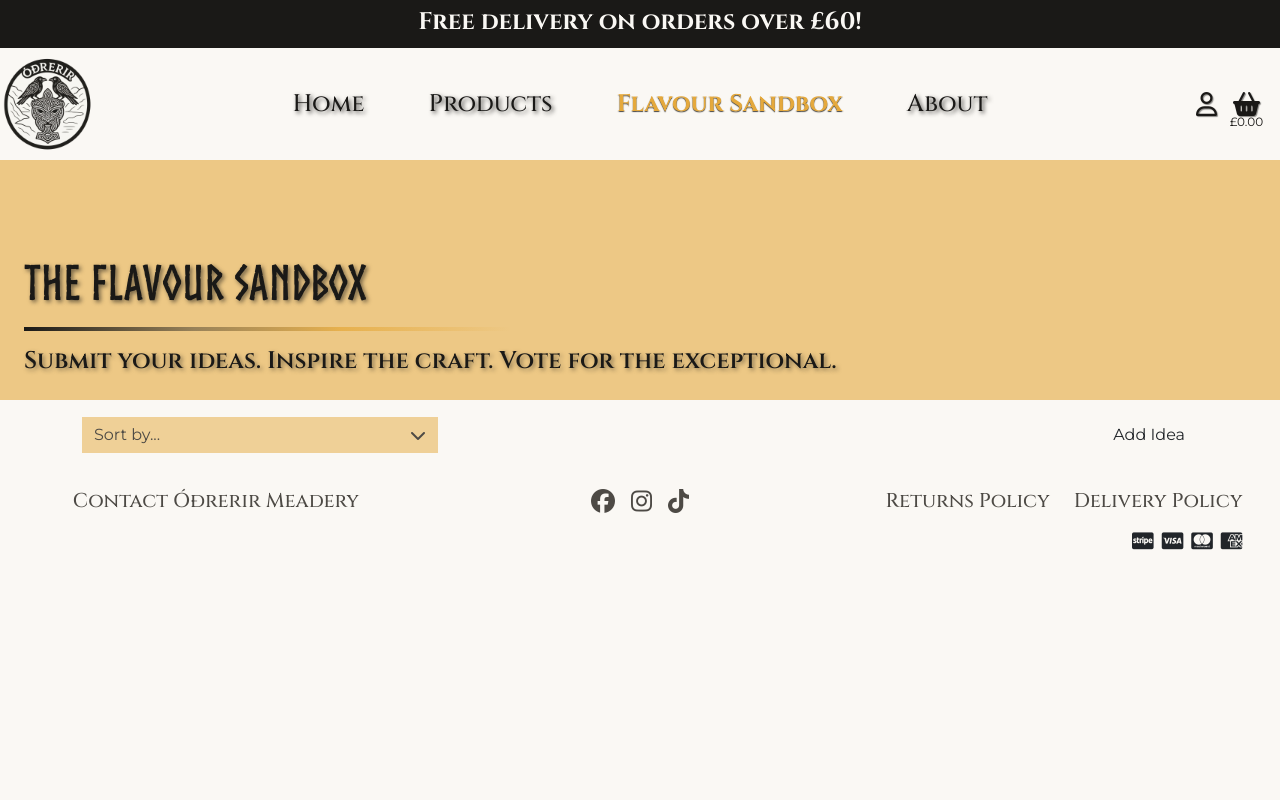
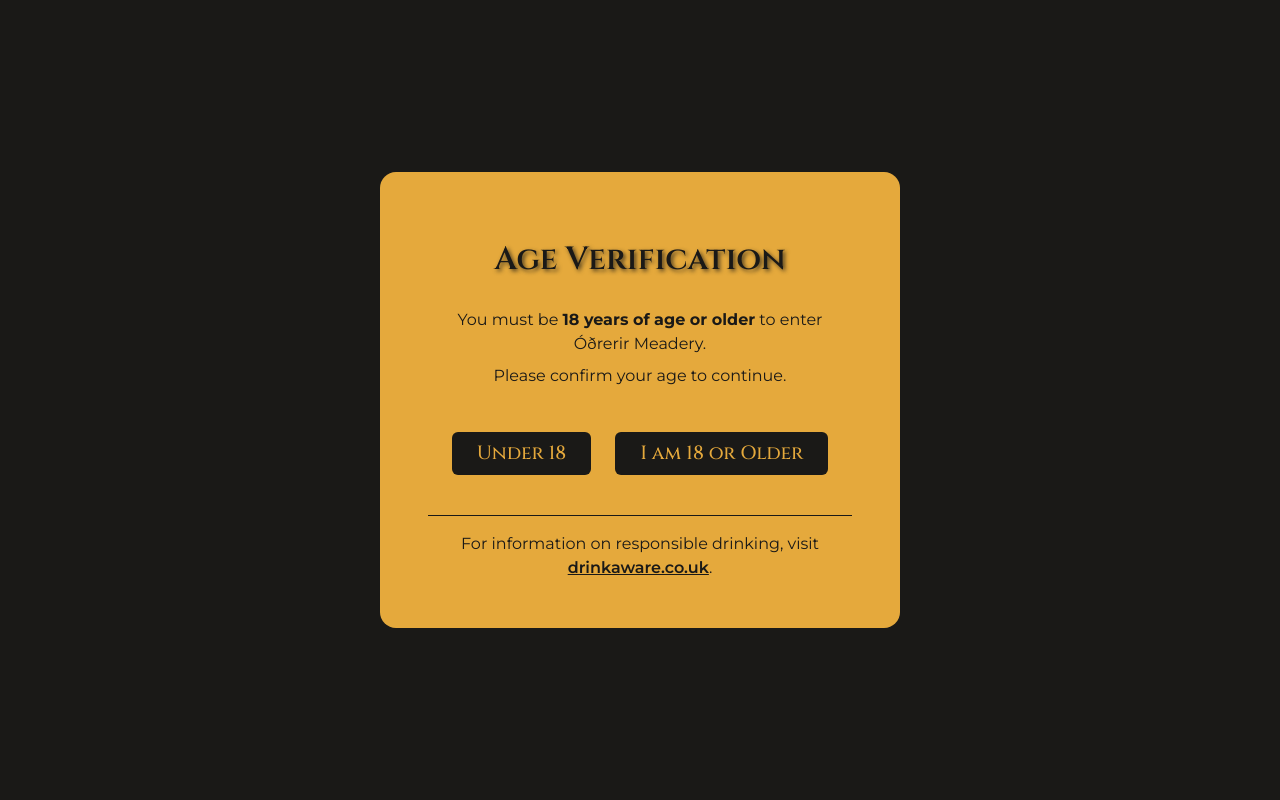
Before and after one commit to edchalk96/odrerir-meadery, a Django app: page /sandbox/ in a window 1280 px wide. Run offline with Django 5.2, Linux system fonts and the light colour scheme; data that the repository does not hold is empty; some libraries are stand-ins or nearby versions.

Commit message:
Added age verification on site visit and content fade in on scroll

```diff
--- a/basket/templates/basket/basket.html
+++ b/basket/templates/basket/basket.html
@@ -17,7 +17,7 @@
     </div>
 </div>
 
-<div class="basket-container container-fluid mt-5 px-md-5 px-1">
+<div class="basket-container container-fluid mt-5 px-md-5 px-1 fade-in-element">
     <div class="row align-items-start g-4">
 
         <!-- Basket Total Section -->
--- a/checkout/templates/checkout/checkout.html
+++ b/checkout/templates/checkout/checkout.html
@@ -16,7 +16,7 @@
     </div>
 </div>
 
-<div class="checkout-container container-fluid mt-5 px-md-5 px-1">
+<div class="checkout-container container-fluid mt-5 px-md-5 px-1 fade-in-element">
     <div class="row align-items-start g-4">
 
         <!-- Checkout Summary Section -->
--- a/checkout/templates/checkout/checkout_success.html
+++ b/checkout/templates/checkout/checkout_success.html
@@ -16,7 +16,7 @@
     </div>
 </div>
 
-<div class="checkout-container container-fluid mt-5 px-md-5 px-1">
+<div class="checkout-container container-fluid mt-5 px-md-5 px-1 fade-in-element">
     <div class="row align-items-start g-4">
 
         <!-- Order Summary Section -->
--- a/flavour_sandbox/templates/flavour_sandbox/flavour_sandbox.html
+++ b/flavour_sandbox/templates/flavour_sandbox/flavour_sandbox.html
@@ -22,7 +22,7 @@
 <div class="container sandbox-ideas-container">
 
     <!-- Sort function & Add Idea-->
-    <div class="row sorting-wrapper mt-3 mb-2 align-items-center justify-content-between">
+    <div class="row sorting-wrapper mt-3 mb-2 align-items-center justify-content-between fade-in-element">
         <div class="col-6 col-md-4">
             <div class="dropdown sort-select-wrapper w-100">
                 <button class="btn dropdown-toggle w-100 text-start d-flex justify-content-between align-items-center" type="button" id="sortDropdown" data-bs-toggle="dropdown" aria-expanded="false">
@@ -89,7 +89,7 @@
     <!-- Sandbox Idea cards -->
     <div class="row" id="sandboxRow">
         {% for idea in sandbox_list %}
-            <div class="col-12 col-md-6 col-lg-3 pb-3 px-3 mt-3">
+            <div class="col-12 col-md-6 col-lg-3 pb-3 px-3 mt-3 fade-in-element">
                 <div class="card product-card h-100 px-4 px-md-0">
                     <div class="card-body d-flex flex-column pb-3 pt-2 px-3">
                         <a href="{% url 'idea_detail' idea.id %}" class="text-decoration-none">
@@ -127,17 +127,17 @@
                 </div>
             </div>
             {% if forloop.counter|divisibleby:1 %}
-                <div class="col-12 d-md-none">
+                <div class="col-12 d-md-none fade-in-element">
                     <hr class="mx-auto">
                 </div>
             {% endif %}
             {% if forloop.counter|divisibleby:2 %}
-                <div class="col-12 d-none d-md-block d-lg-none">
+                <div class="col-12 d-none d-md-block d-lg-none fade-in-element">
                     <hr class="mx-auto">
                 </div>
             {% endif %}
             {% if forloop.counter|divisibleby:4 %}
-                <div class="col-12 d-none d-lg-block ">
+                <div class="col-12 d-none d-lg-block fade-in-element">
                     <hr class="mx-auto">
                 </div>
             {% endif %}
@@ -145,7 +145,7 @@
         {% endfor %}
 
         {% if is_paginated %}
-        <nav aria-label="Page navigation" class="mt-4">
+        <nav aria-label="Page navigation" class="mt-4 fade-in-element">
             <ul class="pagination justify-content-center">
                 {% if page_obj.has_previous %}
                 <li><a href="?page=1{% if sort %}&sort={{ sort }}{% endif %}{% if direction %}&direction={{ direction }}{% endif %}" class="page-link mx-1">&laquo; First</a></li>
--- a/flavour_sandbox/templates/flavour_sandbox/idea_detail.html
+++ b/flavour_sandbox/templates/flavour_sandbox/idea_detail.html
@@ -18,7 +18,7 @@
     </div>
 </div>
 
-<div class="idea-detail-container container-fluid mt-5 px-md-5 px-1">
+<div class="idea-detail-container container-fluid mt-5 px-md-5 px-1 fade-in-element">
     <div class="row align-items-start g-4">
 
         <div class="col-12 col-lg-6 px-3">
@@ -115,7 +115,7 @@
 
 <!-- Comments Section Adapted from Mimir's Index | https://github.com/edchalk96/mimirs_index/ | Credit to Tom Dekan (https://tomdekan.com/articles/comment-threads) for creation of comments thread -->
 
-<div class="container comments-section mt-5">
+<div class="container comments-section mt-5 fade-in-element">
     <div class="row">
         <div class="col-md-12 text-center">
             <h2>Comments</h2>
--- a/products/templates/products/add_product.html
+++ b/products/templates/products/add_product.html
@@ -16,7 +16,7 @@
     </div>
 </div>
 
-<div class="add-product-container container-fluid mt-5 px-md-5 px-1">
+<div class="add-product-container container-fluid mt-5 px-md-5 px-1 fade-in-element">
     <div class="row justify-content-center g-4">
 
         <div class="col-12 col-lg-10 px-3">
--- a/products/templates/products/product_detail.html
+++ b/products/templates/products/product_detail.html
@@ -17,7 +17,7 @@
     </div>
 </div>
 
-<div class="product-detail-container container-fluid mt-5 px-md-5 px-1">
+<div class="product-detail-container container-fluid mt-5 px-md-5 px-1 fade-in-element">
     <div class="row align-items-start g-4">
 
         <div class="col-12 col-lg-6 px-3">
--- a/profiles/templates/profiles/profile.html
+++ b/profiles/templates/profiles/profile.html
@@ -15,14 +15,14 @@
     </div>
 </div>
 
-<div class="profile-container container-fluid mt-5 px-md-5 px-1">
+<div class="profile-container container-fluid mt-5 px-md-5 px-1 fade-in-element">
     <div class="row mb-5">
         <div class="col-12 text-center mx-5">
             <p><i class="fa-solid fa-star ms-1"></i> Please leave a product rating by going to your specific order number link <i class="fa-solid fa-star ms-1"></i></p>
         </div>
     </div>
 
-    <div class="row align-items-start g-4">
+    <div class="row align-items-start g-4 fade-in-element">
 
         <!-- Order History Section -->
         <div class="col-12 col-md-4 order-1 order-md-2 px-3 mb-4 mb-md-0 order-history">
--- a/static/css/base.css
+++ b/static/css/base.css
@@ -61,6 +61,71 @@ header {
     z-index: 1030;
     position: sticky;
     top: calc(-1 * var(--promo-height));
+}
+
+.fade-in-element {
+    opacity: 0;
+    transform: translateY(20px);
+    transition: opacity 0.6s ease-out, transform 0.6s ease-out;
+    will-change: opacity, transform;
+}
+
+.fade-in-element.is-visible {
+    opacity: 1;
+    transform: translateY(0);
+}
+
+/* Age Verification */
+.age-gate-fullscreen {
+    background-color: #1A1917; /* Solid dark background blocking out the site */
+    color: #1A1917;
+    min-height: 100vh;
+}
+
+.age-gate-card {
+    max-width: 520px;
+    width: 100%;
+    background-color: #E5A93C;
+    border-radius: 16px;
+}
+
+.age-gate-card .border-top {
+    border-color: #1A1917 !important;
+}
+
+.age-gate-card h2 {
+    font-weight: 600;
+    text-shadow: 2px 2px 4px rgba(26, 25, 23, 0.8);
+}
+
+.age-gate-card .btn {
+    font-size: 1.2rem;
+    background-color: #1A1917;
+    font-family: 'Cinzel', Georgia, serif;
+    font-weight: 500;
+    color: #E5A93C;
+    transition: transform 0.15s ease-in-out;
+}
+
+.age-gate-card .btn:hover {
+    transform: scale(1.15);
+    transition: transform 0.15s ease-in-out;
+    font-weight: 700;
+}
+
+.age-gate-card a {
+    color: #1A1917;
+    font-weight: 600;
+}
+
+.age-gate-card a:hover {
+    font-weight: 700;
+}
+
+@media (max-width: 575.98px) {
+    .age-gate-card .btn {
+        font-size: 1rem;
+    }
 }
 
 /* Delivery Promo */
--- a/static/js/base.js
+++ b/static/js/base.js
@@ -1,4 +1,33 @@
 document.addEventListener('DOMContentLoaded', function() {
+
+    // Age Verification
+    const ageModalElement = document.getElementById("ageVerificationModal");
+    if (!ageModalElement) return;
+
+    const ageModal = new bootstrap.Modal(ageModalElement, {
+        backdrop: 'static',
+        keyboard: false
+    });
+
+    const isAgeVerified = localStorage.getItem("odrerir_age_verified");
+    const modalQuestion = document.getElementById("ageModalQuestion");
+    const modalDenied = document.getElementById("ageModalDenied");
+
+    if (isAgeVerified !== "true") {
+        modalQuestion.classList.remove("d-none");
+        modalDenied.classList.add("d-none");
+        ageModal.show();
+    }
+
+    document.getElementById("btnAgeConfirm").addEventListener("click", function () {
+        localStorage.setItem("odrerir_age_verified", "true");
+        ageModal.hide();
+    });
+
+    document.getElementById("btnAgeDeny").addEventListener("click", function () {
+        modalQuestion.classList.add("d-none");
+        modalDenied.classList.remove("d-none");
+    });
 
     // Hero Video Play/Pause Toggle
     const video = document.getElementById('hero-video');
@@ -110,6 +139,25 @@ document.addEventListener('DOMContentLoaded', function() {
             }
         });
     }
+
+    // Fade-in on scroll
+    const observerOptions = {
+        root: null,
+        rootMargin: "0px",
+        threshold: 0.15
+    };
+
+    const observer = new IntersectionObserver((entries, observer) => {
+        entries.forEach(entry => {
+            if (entry.isIntersecting) {
+                entry.target.classList.add("is-visible");
+                observer.unobserve(entry.target);
+            }
+        });
+    }, observerOptions);
+
+    const fadeElements = document.querySelectorAll(".fade-in-element");
+    fadeElements.forEach(el => observer.observe(el));
 
     // Read more dynamic changes
     const historyCollapse = document.getElementById('historyCollapse');
--- a/templates/allauth/account/login.html
+++ b/templates/allauth/account/login.html
@@ -15,7 +15,7 @@
     </div>
 </div>
 
-<div class="container text-center account-content">
+<div class="container text-center account-content fade-in-element">
         <div class="row justify-content-center mt-4 mt-md-3 mt-lg-4 pt-3">
         <div class="col-md-8">
             <form class="login" action="{% url 'account_login' %}" method="post">
--- a/templates/allauth/account/logout.html
+++ b/templates/allauth/account/logout.html
@@ -15,7 +15,7 @@
     </div>
 </div>
 
-<div class="container text-center account-content">
+<div class="container text-center account-content fade-in-element">
     <div class="row justify-content-center mt-4 mt-md-3 mt-lg-4">
         <div class="col-md-8">
             <form class="logout" action="{% url 'account_logout' %}" method="post">
--- a/templates/allauth/account/signup.html
+++ b/templates/allauth/account/signup.html
@@ -14,7 +14,7 @@
     </div>
 </div>
 
-<div class="container text-center account-content">
+<div class="container text-center account-content fade-in-element">
     <div class="row justify-content-center mt-4 mt-md-3 mt-lg-4">
         <div class="col-md-8">
             <form class="signup" action="{% url 'account_signup' %}" method="post">
--- a/templates/base.html
+++ b/templates/base.html
@@ -234,7 +234,7 @@
     </main>
 
     <!--Footer-->
-    <footer class="container-fluid overflow-hidden pt-4 pb-5">
+    <footer class="container-fluid overflow-hidden pt-4 pb-5 fade-in-element">
         <div class="row footer-sections text-center g-3 gy-4 align-items-center">
 
             <!-- Contact Developer modal trigger -->
@@ -372,6 +372,50 @@
         </div>
     </footer>
 
+    <!-- Age Verification Modal -->
+    <div class="modal fade" id="ageVerificationModal" data-bs-backdrop="static" data-bs-keyboard="false" tabindex="-1" aria-labelledby="ageModalLabel" aria-hidden="true">
+        <div class="modal-dialog modal-fullscreen m-0">
+            <div class="modal-content age-gate-fullscreen border-0 d-flex flex-column align-items-center justify-content-center text-center p-3 p-md-5">
+                <div class="age-gate-card p-4 p-md-5">
+
+                    <!-- Primary View: Age Question -->
+                    <div id="ageModalQuestion">
+                        <div class="modal-header border-0 pb-0 justify-content-center">
+                            <h2 class="modal-title" id="ageModalLabel">Age Verification</h2>
+                        </div>
+                        <div class="modal-body py-4">
+                            <p class="mb-2">You must be <strong>18 years of age or older</strong> to enter Óðrerir Meadery.</p>
+                            <p>Please confirm your age to continue.</p>
+                        </div>
+                        <div class="modal-footer border-0 pt-0 justify-content-center gap-3">
+                            <button type="button" id="btnAgeDeny" class="btn px-4">Under 18</button>
+                            <button type="button" id="btnAgeConfirm" class="btn px-4">I am 18 or Older</button>
+                        </div>
+                    </div>
+
+                    <!-- Secondary View: Denied Text -->
+                    <div id="ageModalDenied" class="d-none">
+                        <div class="modal-header border-0 pb-0 justify-content-center">
+                            <h2 class="modal-title">Access Denied!</h2>
+                        </div>
+                        <div class="modal-body py-4">
+                            <p class="mb-2">Sorry, you must be 18 or older to view this website.</p>
+                            <p>You cannot enter or place orders at Óðrerir Meadery.</p>
+                        </div>
+                    </div>
+
+                    <!-- Persistent Drinkaware Footer -->
+                    <div class="mt-4 pt-3 border-top">
+                        <p class="mb-0">
+                            For information on responsible drinking, visit
+                            <a href="https://www.drinkaware.co.uk/" target="_blank" rel="noopener noreferrer" class="text-decoration-underline">drinkaware.co.uk</a>.
+                        </p>
+                    </div>
+                </div>
+            </div>
+        </div>
+    </div>
+
     <script src="{% static 'js/base.js' %}"></script>
 
     {% block postloadjs %}
```
Also changed, not shown: home/templates/home/index.html (+5 -5 lines), products/templates/products/products.html (+5 -5 lines).
